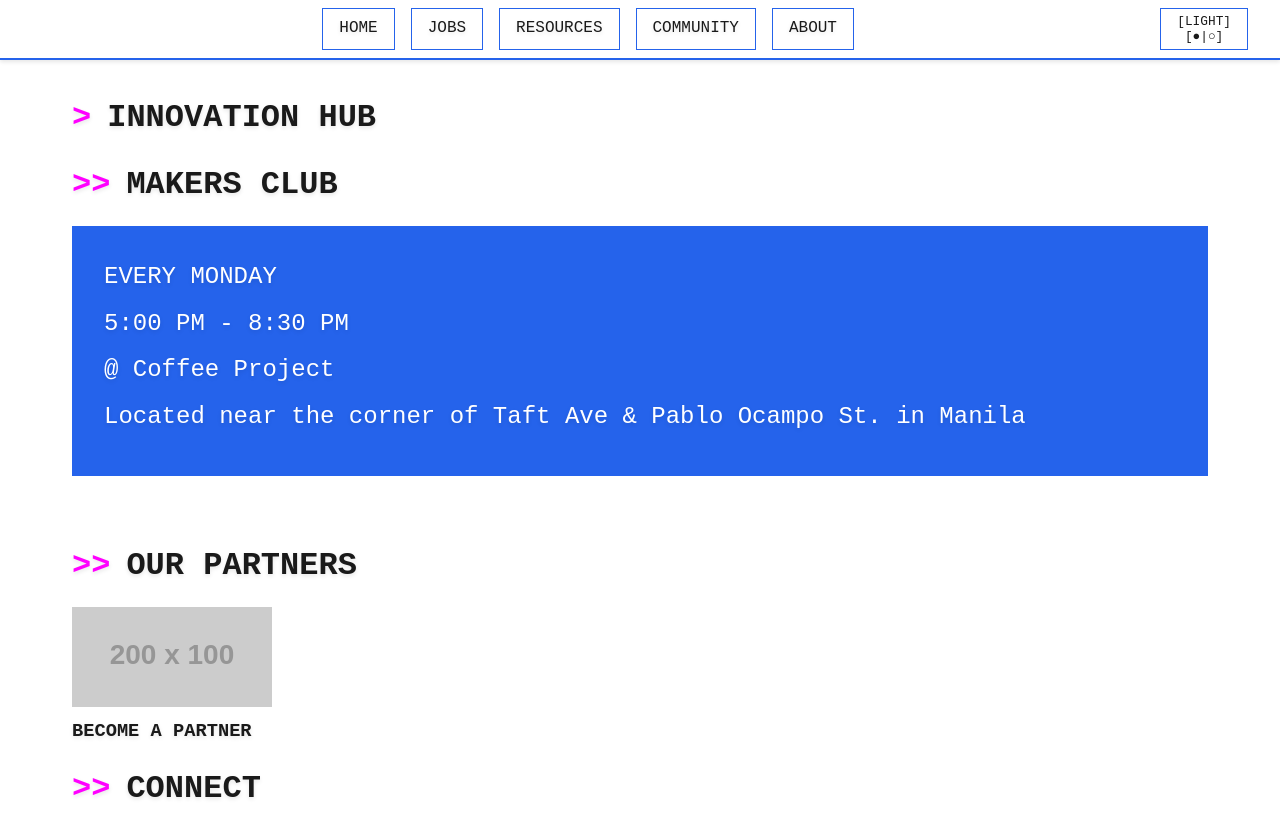
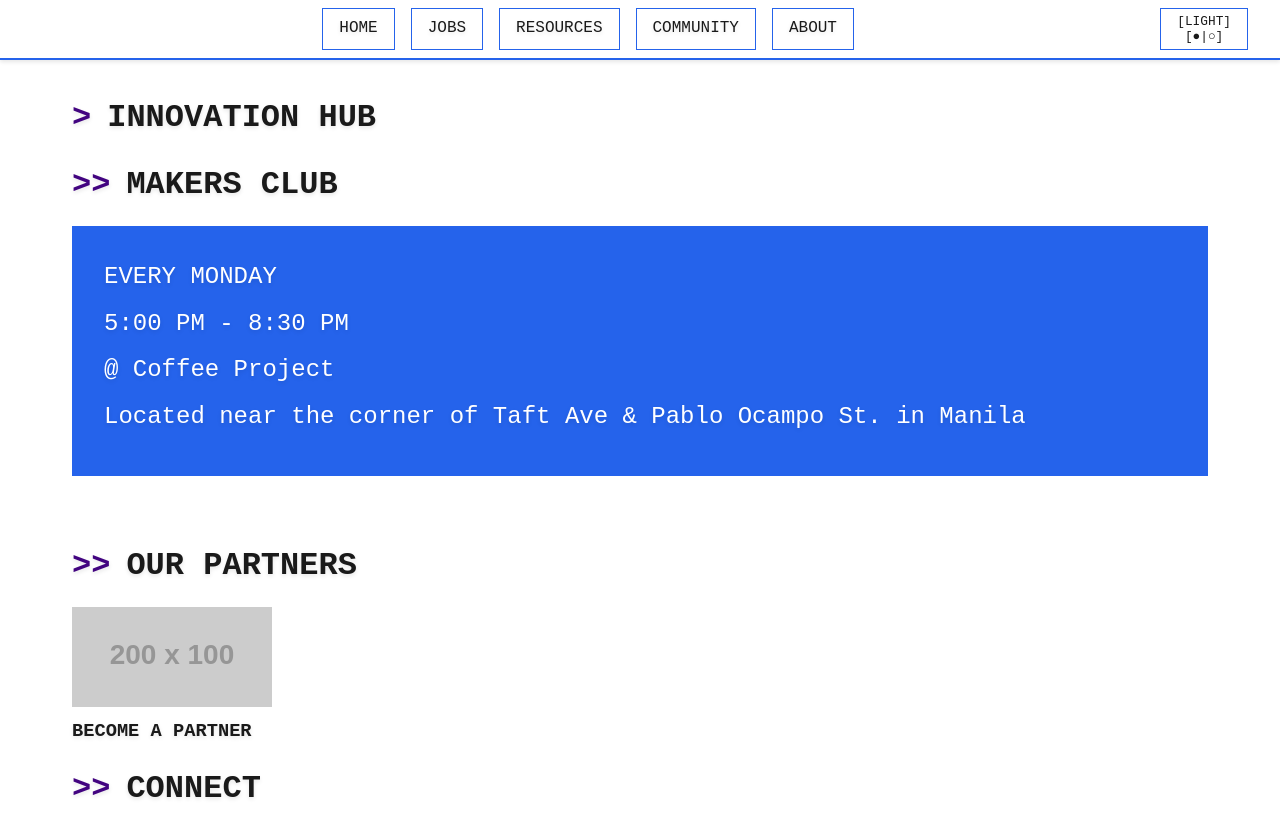
Before and after one commit to InnovationHub-PH/MakersClub, a website built with Vite: page index.html in a window 1280 px wide. Shown: the top 817 px of the page. Built offline with nearby package versions, Linux system fonts and the light colour scheme; placeholder pictures from the web are drawn by us.

Commit message:
Update style.css

```diff
--- a/style.css
+++ b/style.css
@@ -17,7 +17,7 @@
   --text-color: #1a1a1a;
   --border-color: #2563eb;
   --primary-color: #2563eb;
-  --secondary-color: #FF00FF;
+  --secondary-color: #420480;
   --accent-color: #059669;
   --nav-height: 60px;
   --nav-element-height: 42px;
@@ -29,6 +29,7 @@
 [data-theme="dark"] {
   --card-bg-color: rgba(0, 255, 0, 0.05);
   --bg-color: #000000;
+  --secondary-color: #FF00FF;
   --text-color: #00FF00;
   --border-color: #00FF00;
   --nav-bg: #0C0C0C;
```
